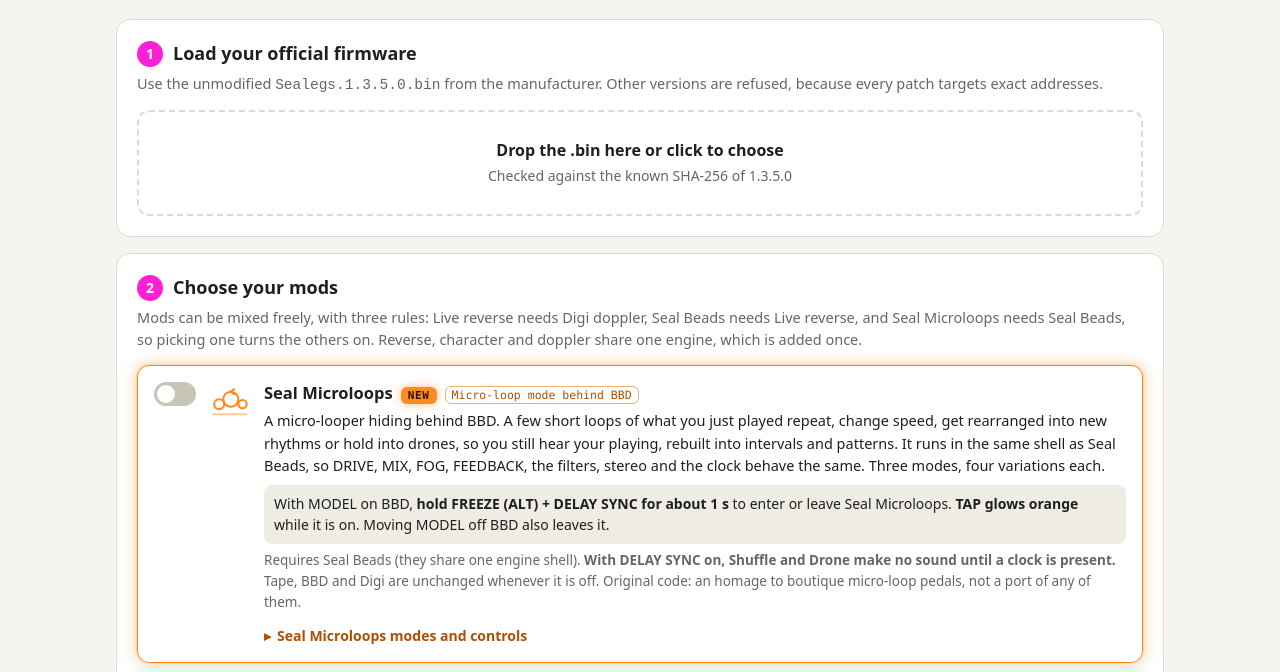
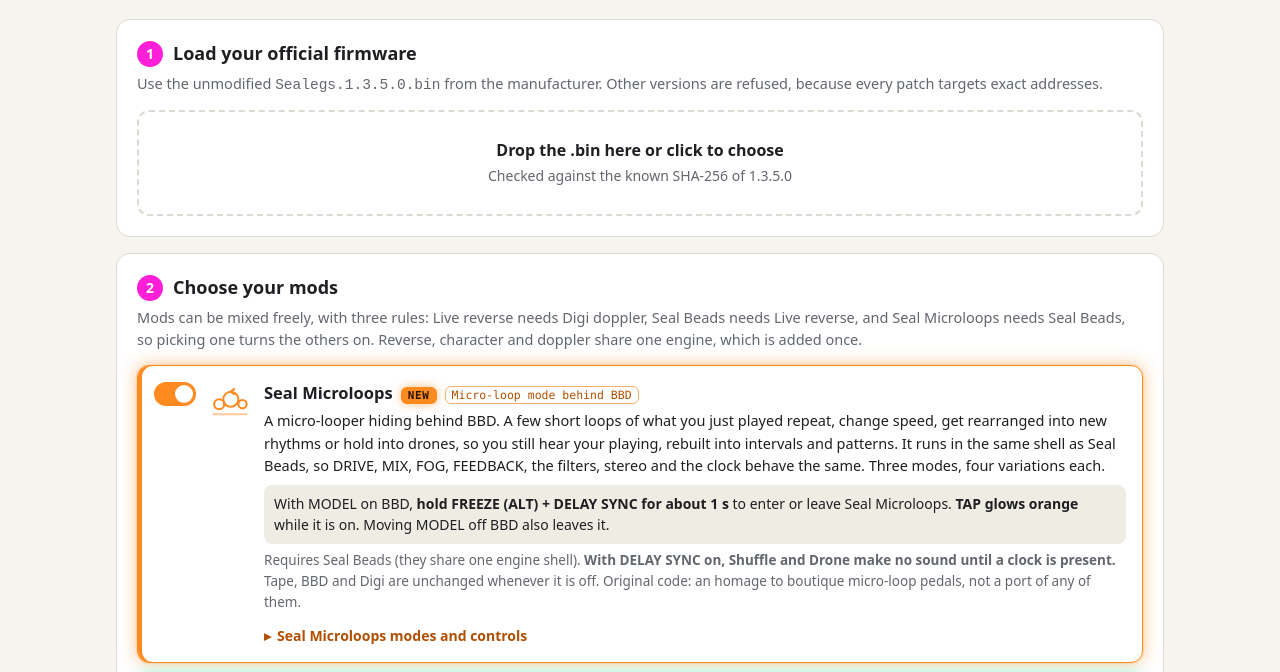
Before and after one commit to thisisbribery/SealEggs_v1, a plain HTML site: page index.html in a window 1280 px wide. Shown: the part 201-873 px from the top of the page. Drawn offline with Linux system fonts and the light colour scheme.

Commit message:
Seal Beads and Seal Microloops on by default
Co-Authored-By: Claude Opus 5.5 <noreply@anthropic.com>

```diff
--- a/index.html
+++ b/index.html
@@ -355,7 +355,7 @@ const ICON = {
   seal_micro:'<circle cx="11" cy="29" r="6"/><circle cx="25" cy="23" r="9"/><circle cx="39" cy="29" r="5"/><path d="M25 14l4-3M25 14l4 3"/><path d="M4 41h40" opacity=".45"/>',
   seal_beads:'<circle cx="8" cy="30" r="3"/><circle cx="18" cy="22" r="5"/><circle cx="30" cy="27" r="4"/><circle cx="40" cy="17" r="5"/><path d="M4 40c8-6 14 2 22-3s12-6 18-1" opacity=".45"/>'
 };
-const sel = {reverse:true, char:true, digi_doppler:true, tape_pickup:true, bbd_light:true, tape_bright:false, seal_beads:false, seal_micro:false};
+const sel = {reverse:true, char:true, digi_doppler:true, tape_pickup:true, bbd_light:true, tape_bright:false, seal_beads:true, seal_micro:true};
 let stock = null, built = null, builtName = '', builtHash = '';
 
 /* ---------- SHA-256 (WebCrypto, with a small fallback for file:// in older browsers) ---------- */
```
